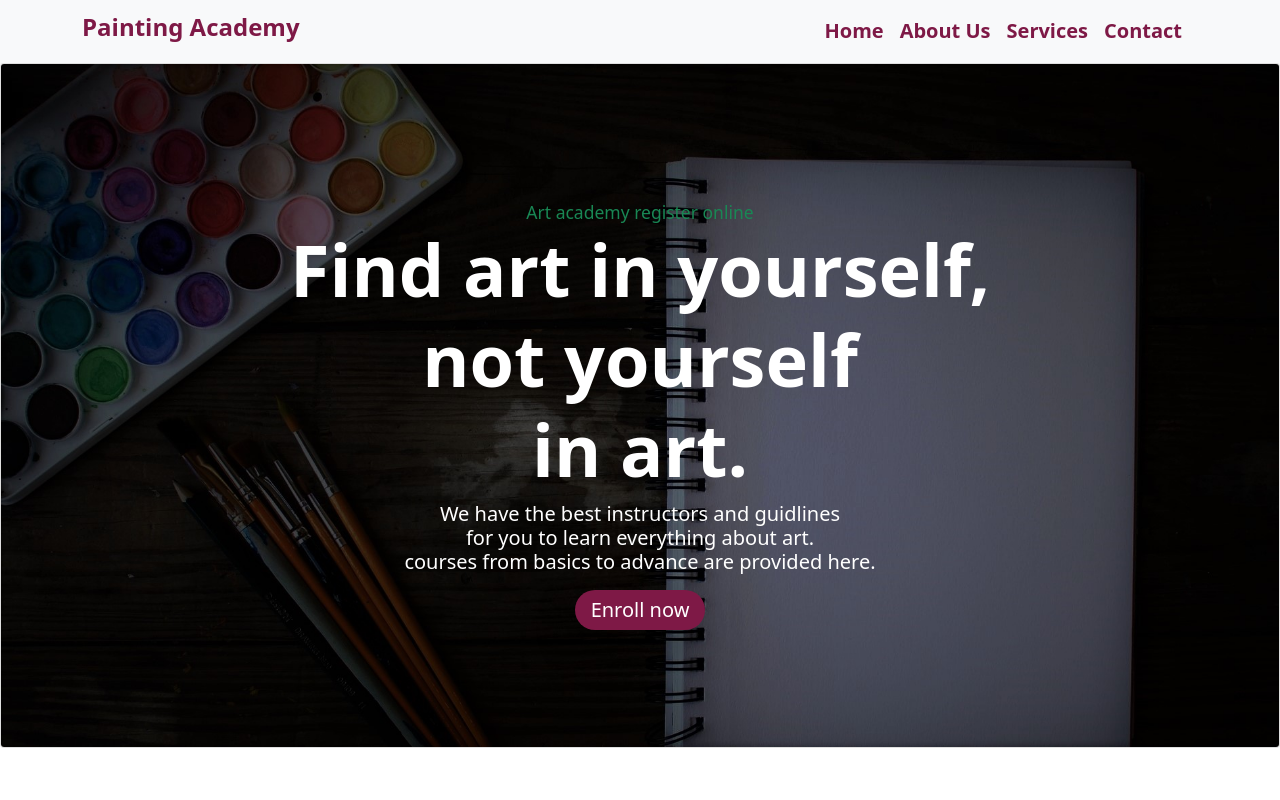
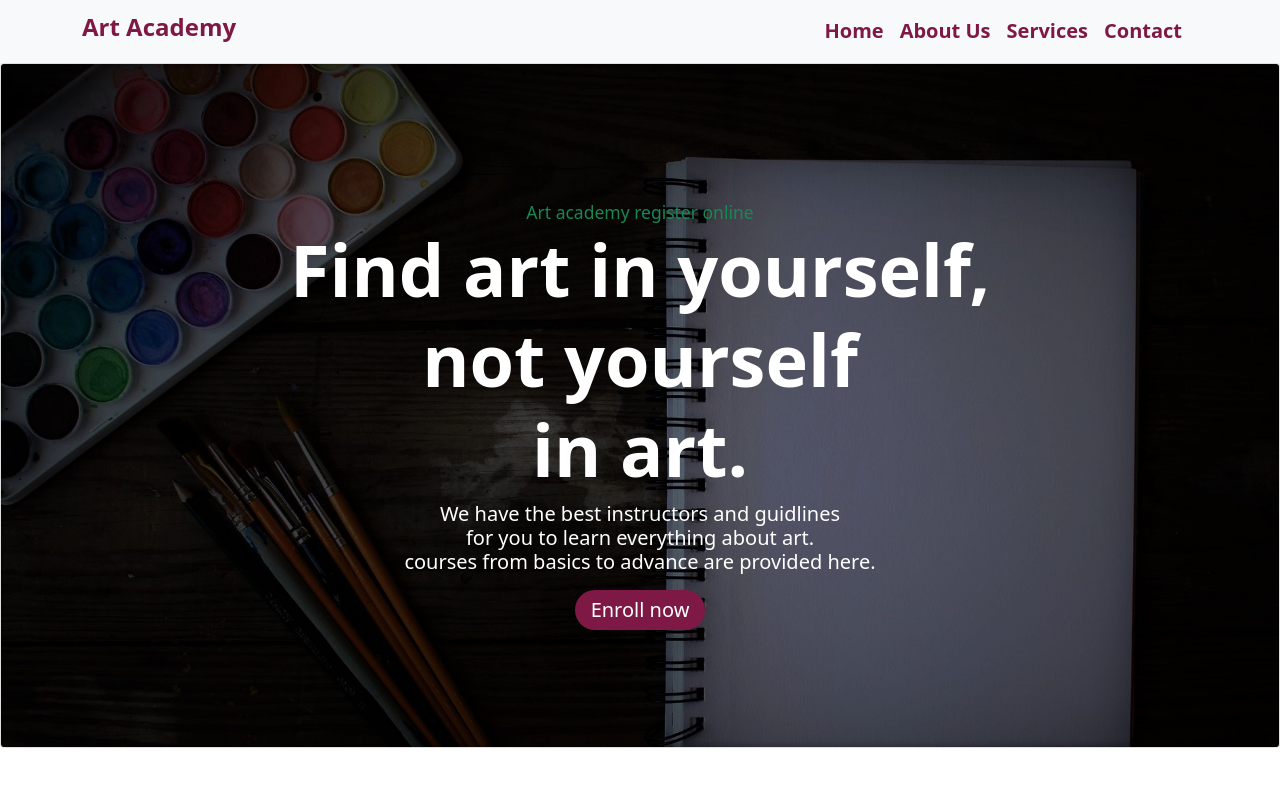
Before and after one commit to ShahidaMahtab/Art-Academy-React, a React (Create React App) app: page / in a window 1280 px wide. Shown: the top 800 px of the page. Built offline with nearby package versions, Linux system fonts and the light colour scheme.

Commit message:
bug fixed

```diff
--- a/src/components/Header/Header.js
+++ b/src/components/Header/Header.js
@@ -8,7 +8,7 @@ const Header = () => {
       <Navbar variant="light shadow-sm" bg="light">
         <Container>
           <Navbar.Brand>
-            <h3 className="fs-4 fw-bold header-text">Painting Academy</h3>
+            <h3 className="fs-4 fw-bold header-text">Art Academy</h3>
           </Navbar.Brand>
           <Nav className="ms-auto">
             <NavLink
```
